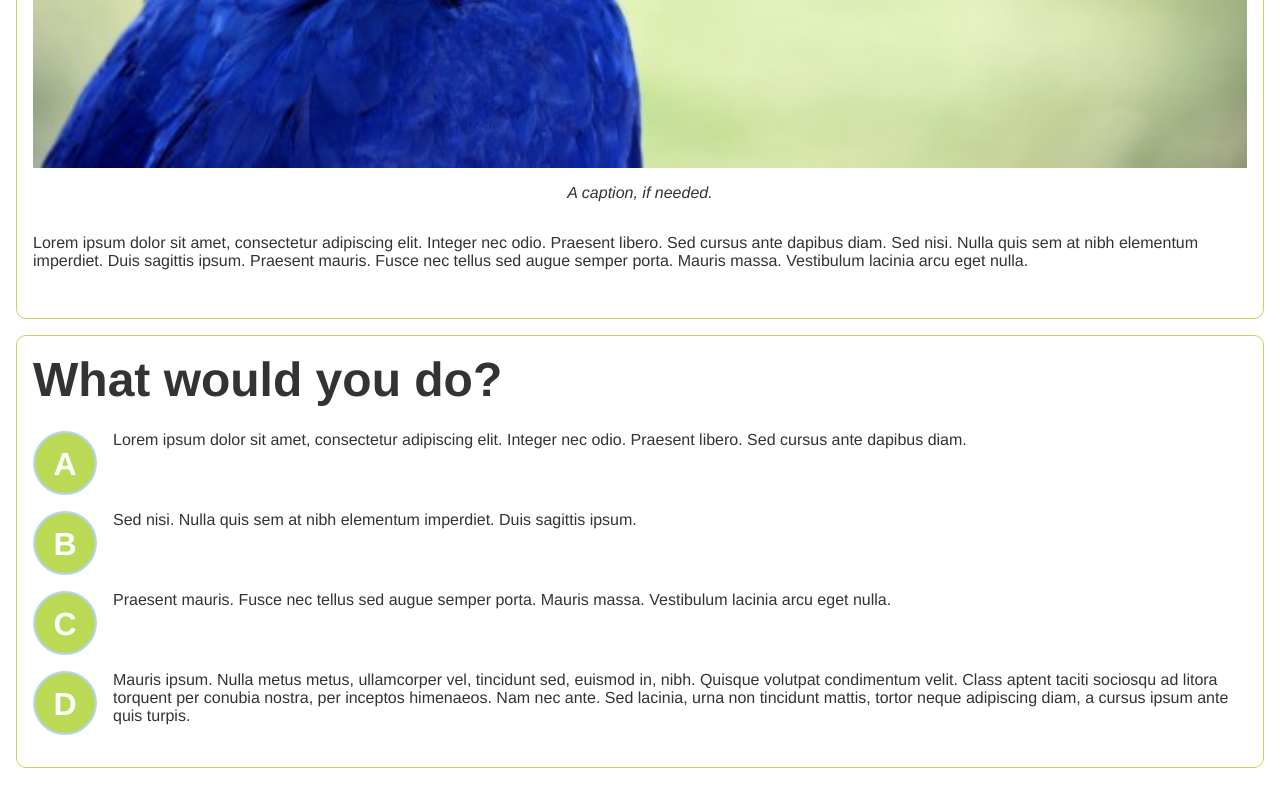
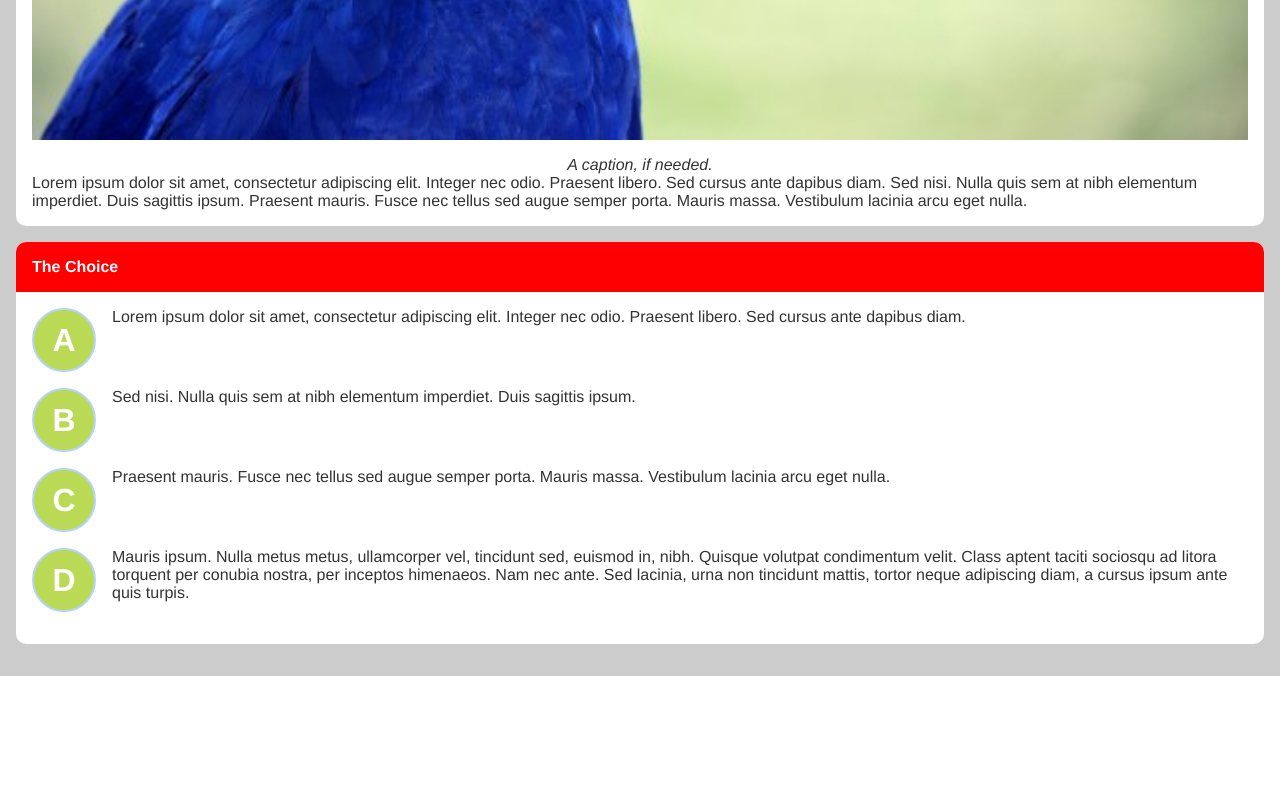
Before and after one commit to jbothma/hackastory-capetown, a website: page index.html in a window 1280 px wide. Shown: the part 753-1553 px from the top of the page. After the commit the page ends 1429 px from the top, so only its background shows below. Drawn offline with Linux system fonts and the light colour scheme; a web font is replaced by a local one.

Commit message:
just stuff

```diff
--- a/MainStyle.scss
+++ b/MainStyle.scss
@@ -1,4 +1,9 @@
 @import 'sanitize.scss';
+
+@font-face {
+  font-family: FiraSans-Regular;
+  src: url(media/fonts/fira-sans/FiraSans-Regular.ttf);
+}
 
 @font-face {
   font-family: FiraSans-Regular;
@@ -20,13 +25,33 @@ body {
   font: 100% $font-stack;
   color: $primary-color;
   padding: 1em;
+  background-color: #ccc;
 }
 
 section {
+  background-color: #fff;
   border-radius: 10px;
-  border: 1px solid #BADA55;
   margin-bottom: 1em;
-  padding: 1em;
+
+  header {
+    border-radius: 10px 10px 0 0;
+    padding: 1rem;
+    color: #fff;
+    font-weight: bold;
+    background-color: #f00;
+  }
+
+  article {
+    padding: 1em;
+  }
+
+  &#question header{
+
+  }
+
+  &#answer header{
+
+  }
 
   #questionMedia {
 
@@ -35,10 +60,6 @@ section {
       text-align: center;
       padding-top: 1em;
     }
-  }
-
-  #questionText {
-    margin: 2em 0;
   }
 
   #answerChoices {
@@ -73,9 +94,3 @@ section {
     }
   }
 }
-
-header {
-  font-size: $font-size-huge;
-  font-weight: bold;
-  margin-bottom: 0.5em;
-}
--- a/index.html
+++ b/index.html
@@ -8,20 +8,24 @@
 </head>
 <body>
     <main>
-        <header>Spot the Cop</header>
         <section id="question">
+            <header>The Situation</header>
+            <article>
                 <figure id="questionMedia">
                     <img src="media/blue-macaw-bird.jpg">
                     <figcaption>A caption, if needed.</figcaption>
                 </figure>
-            <article id="questionText">
+                <p>
                     Lorem ipsum dolor sit amet, consectetur adipiscing elit. Integer nec odio. Praesent libero. Sed cursus
                     ante dapibus diam. Sed nisi. Nulla quis sem at nibh elementum imperdiet. Duis sagittis ipsum. Praesent
                     mauris. Fusce nec tellus sed augue semper porta. Mauris massa. Vestibulum lacinia arcu eget nulla.
+                </p>
             </article>
         </section>
+
         <section id="answer">
-            <header>What would you do?</header>
+            <header>The Choice</header>
+            <article>
                 <ol id="answerChoices">
                     <li>
                         Lorem ipsum dolor sit amet, consectetur adipiscing elit. Integer nec odio. Praesent libero. Sed cursus
@@ -40,6 +44,7 @@
                         cursus ipsum ante quis turpis.
                     </li>
                 </ol>
+            </article>
         </section>
     </main>
 </body>
```
Also changed, not shown: MainStyle.css. Lines whose indentation alone changed are shown as unchanged.
